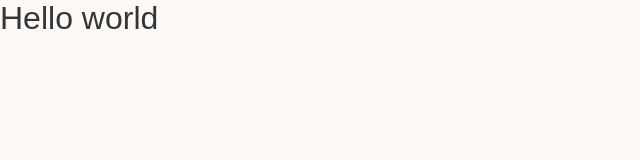
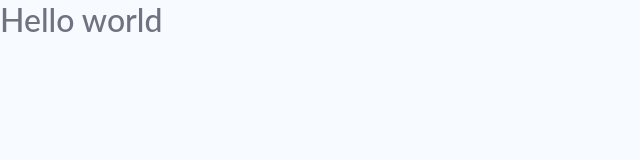
Before and after one commit to santanarscs/youtube-finder-nextjs, a Next.js app: page / in a window 1280 px wide. Shown: the top 160 px of the page, without its empty margins (0-640 px from the left). Built offline with nearby package versions, Linux system fonts and the light colour scheme.

Commit message:
update global style

```diff
--- a/styles/global.ts
+++ b/styles/global.ts
@@ -8,12 +8,12 @@ const GlobalStyle =  createGlobalStyle`
   }
   body {
     -webkit-font-smoothing: antialiased;
-    background: #FBF8F6;
-    color: #353535;
+    background: #f7faff;
+    color: #6f7380;
     text-rendering: optimizeLegibility;
   }
   body, input, button {
-    font-family: 'Exo 2', sans-serif;
+    font-family: 'Lato', sans-serif;
     font-size: 16px;
   }
   h1, h2, h3, h4, h5, h6, strong {
```
